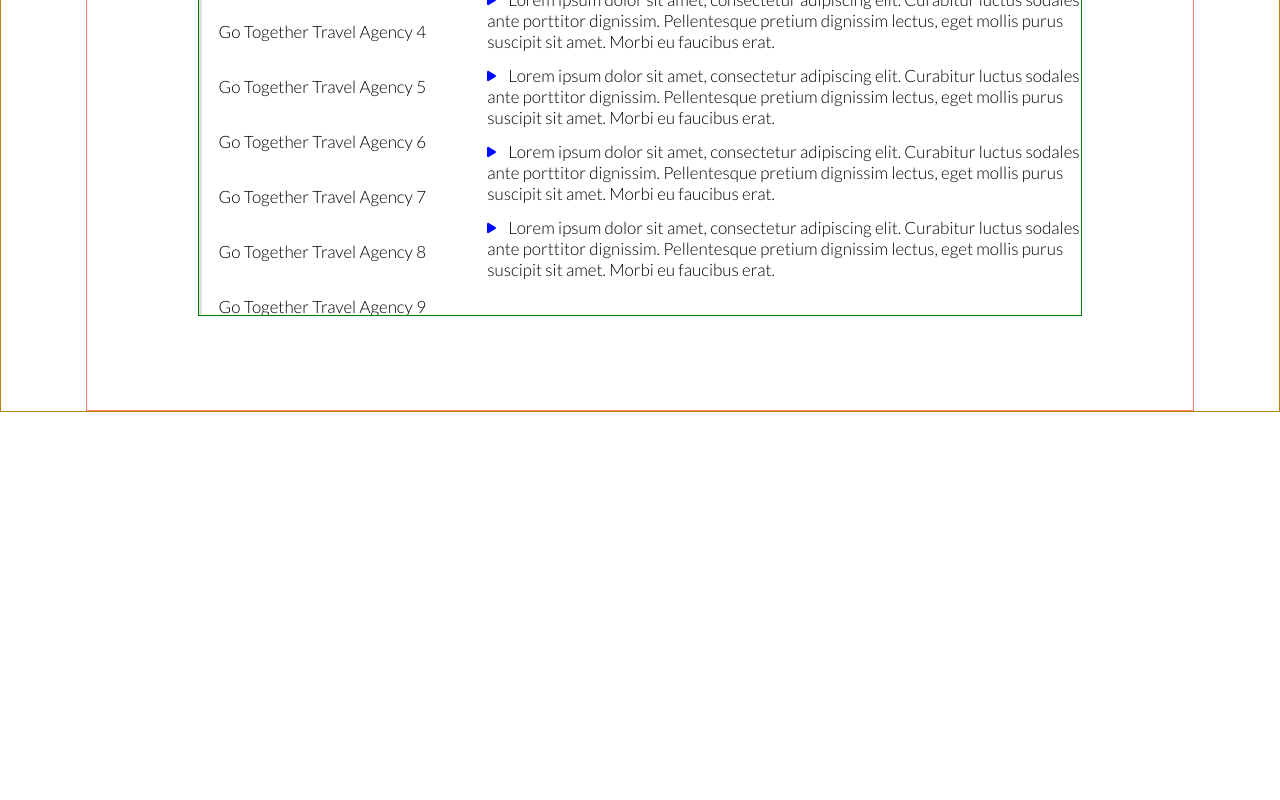
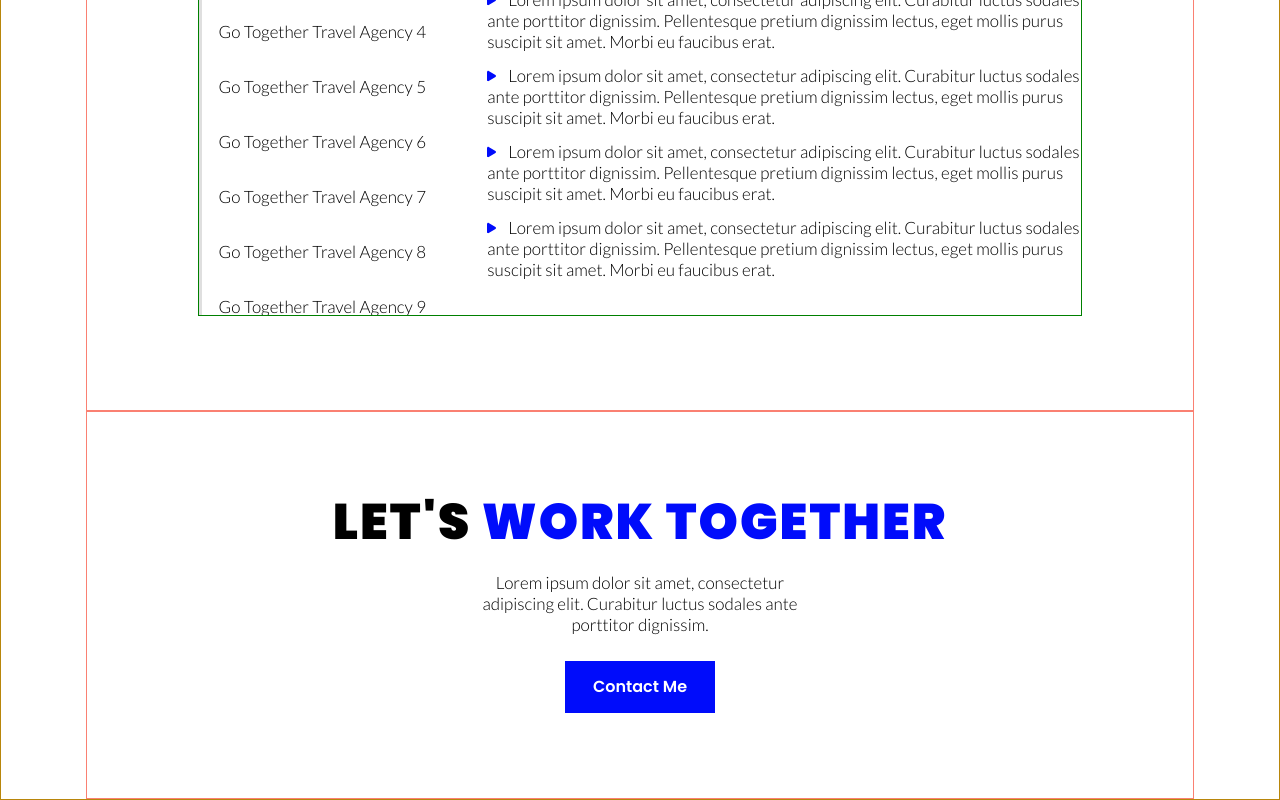
Before and after one commit to hyeonahc/portfolio, a Next.js app: page / in a window 1280 px wide. Shown: the part 4478-5278 px from the top of the page. Before the commit the page ends 4890 px from the top, so only its background shows below. Built offline with nearby package versions, Linux system fonts and the light colour scheme.

Commit message:
#12 feat: Create ContactSection elements and Add design

```diff
--- /dev/null
+++ b/components/ContactSection/ContactSection.styled.js
@@ -0,0 +1,15 @@
+import styled from 'styled-components'
+
+export const Title = styled.p`
+  font-family: ${props => props.theme.fontFamily.poppins};
+  font-size: ${props => props.theme.fontSizes.xxxl};
+  font-weight: ${props => props.theme.fontWeight.black};
+  text-transform: uppercase;
+  line-height: unset;
+  letter-spacing: 2px;
+`
+
+export const Paragraph = styled.p`
+  width: 20em;
+  text-align: center;
+`
--- /dev/null
+++ b/components/ContactSection/index.js
@@ -0,0 +1,30 @@
+import Button from '@components/Common/Button'
+import { Highlight, Row } from '@styles/globals'
+import { Paragraph, Title } from './ContactSection.styled'
+
+const btnInfo = [
+  {
+    name: 'contact me',
+    link: 'mailto: hyeonah.hello@gmail.com',
+  },
+]
+
+const ContactSection = () => {
+  return (
+    <Row
+      padding='5em 0'
+      flexDirection='column'
+      gap='1.5em'>
+      <Title>
+        let&apos;s <Highlight>work together</Highlight>
+      </Title>
+      <Paragraph>
+        Lorem ipsum dolor sit amet, consectetur adipiscing elit. Curabitur
+        luctus sodales ante porttitor dignissim.
+      </Paragraph>
+      <Button btnInfo={btnInfo} />
+    </Row>
+  )
+}
+
+export default ContactSection
--- a/pages/index.js
+++ b/pages/index.js
@@ -1,5 +1,6 @@
 import AboutSection from '@components/AboutSection'
 import AchievementSection from '@components/AchievementSection'
+import ContactSection from '@components/ContactSection'
 import ExperienceSection from '@components/ExperienceSection'
 import MainSection from '@components/MainSection'
 import ProjectSection from '@components/ProjectSection'
@@ -12,6 +13,7 @@ const Home = () => {
       <AboutSection />
       <AchievementSection />
       <ExperienceSection />
+      <ContactSection />
     </div>
   )
 }
```
